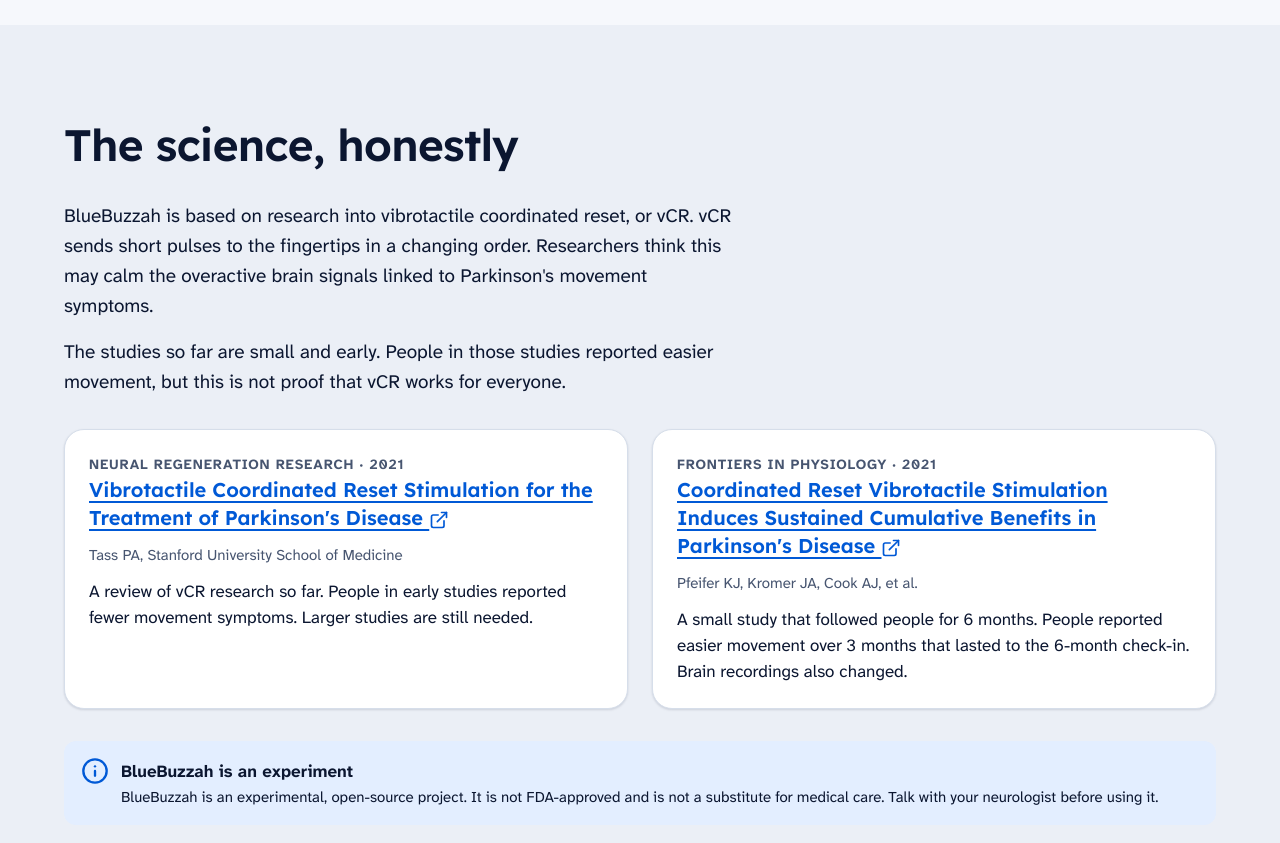
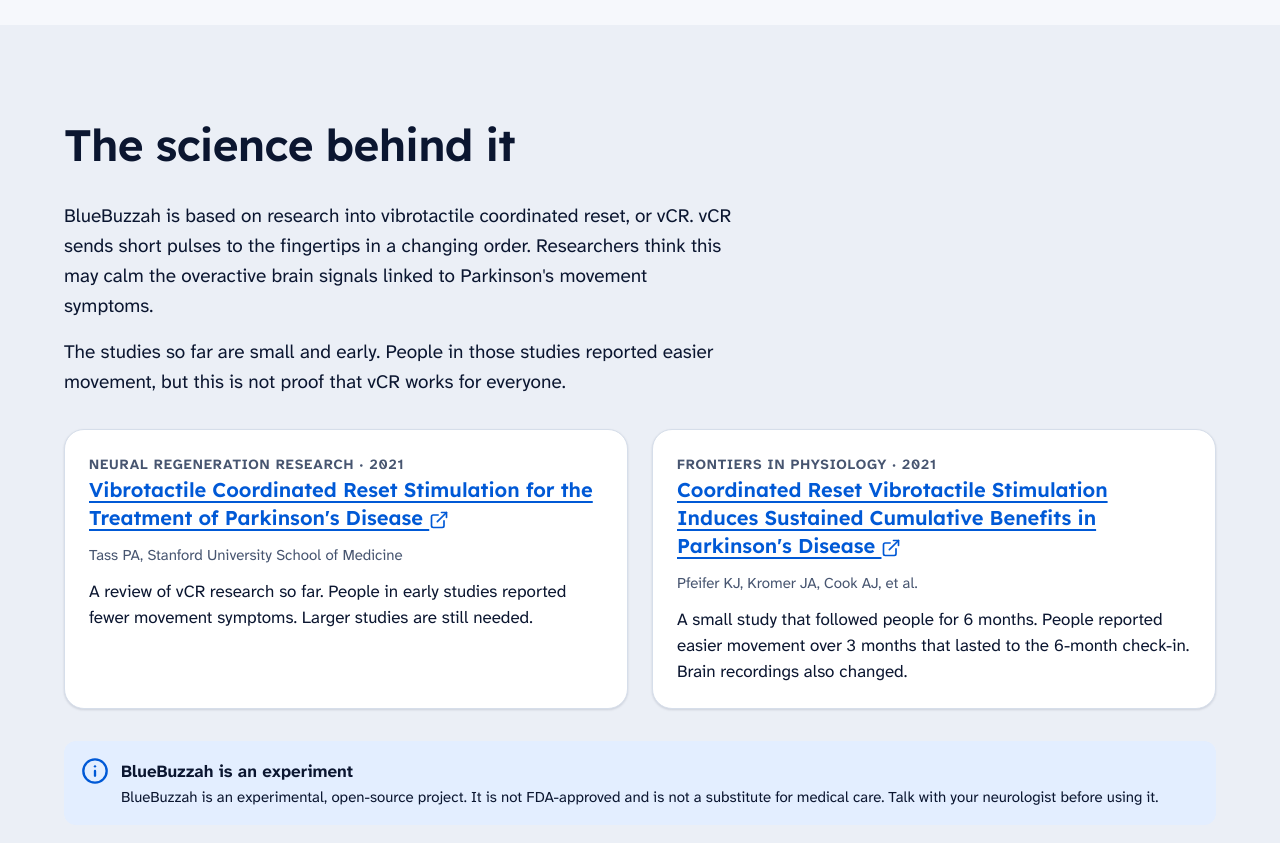
Before and after one commit to BlueBuzzah/BlueBuzzah.com, a plain HTML site: page index.html in a window 1280 px wide. Shown: the part 1040-1883 px from the top of the page. Drawn offline with Linux system fonts and the light colour scheme.

Commit message:
copy: rename the science section heading

```diff
--- a/index.html
+++ b/index.html
@@ -99,7 +99,7 @@
 
 		<section id="science" class="section section--sunken">
 			<div class="container">
-				<h2 class="display-l section__title">The science, honestly</h2>
+				<h2 class="display-l section__title">The science behind it</h2>
 				<div class="prose stack">
 					<p class="body-l">BlueBuzzah is based on research into vibrotactile coordinated reset, or vCR. vCR sends short pulses to the fingertips in a changing order. Researchers think this may calm the overactive brain signals linked to Parkinson's movement symptoms.</p>
 					<p class="body-l">The studies so far are small and early. People in those studies reported easier movement, but this is not proof that vCR works for everyone.</p>
```
